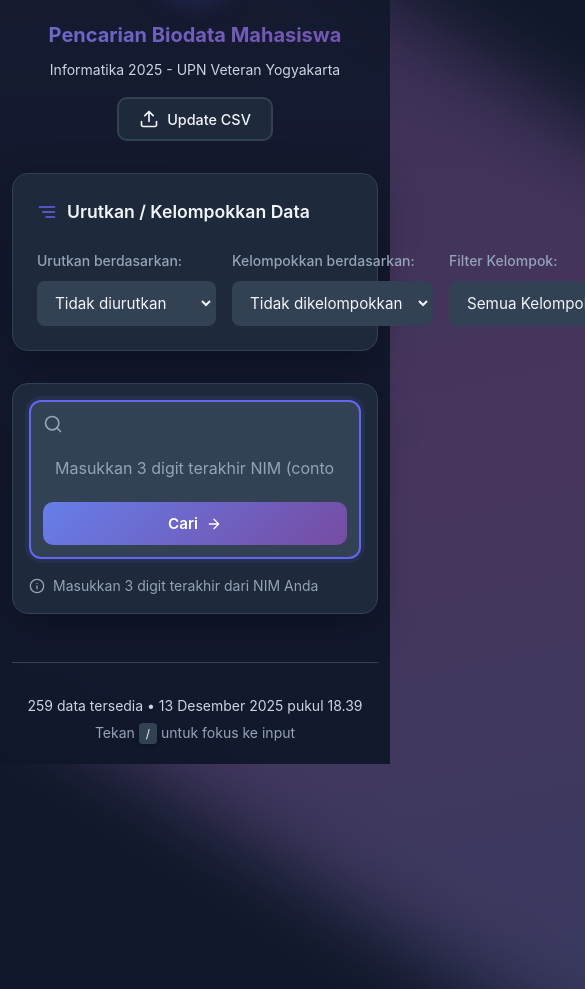
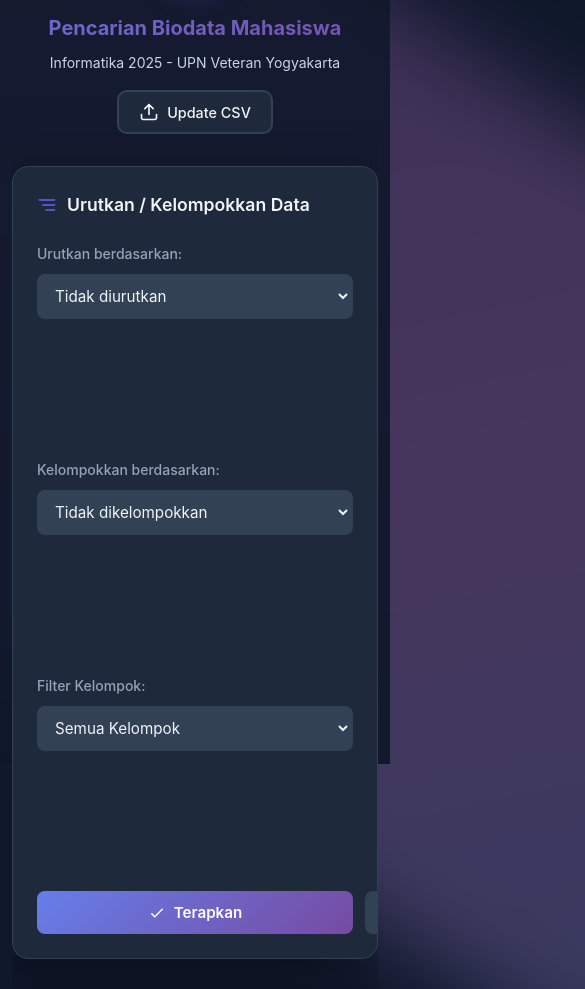
Before and after one commit to TheGreenJacket1/biodata-project-2025, a plain HTML site: page index.html in a window 390 px wide. Shown: the part 80-1069 px from the top of the page, 585 px wide, since content can reach past the window. Before the commit the page ends 844 px from the top, so only its background shows below. Drawn offline with Linux system fonts and the light colour scheme.

Commit message:
Add files via upload
Debug

```diff
--- a/index.html
+++ b/index.html
@@ -187,6 +187,7 @@
                 <option value="all">Semua Kelompok</option>
               </select>
             </div>
+            <div class="sort-group-button-group">
               <button
                 id="applySortGroupBtn"
                 class="apply-btn"
@@ -235,6 +236,7 @@
                 </svg>
                 Reset
               </button>
+            </div>
           </div>
         </div>
         <div id="sortedDataDisplay" class="sorted-data-display hidden"></div>
--- a/style.css
+++ b/style.css
@@ -104,8 +104,9 @@ body::after {
 
 .container {
   width: 100%;
-  max-width: 800px;
+  max-width: 900px;
   margin: 0 auto;
+  overflow-x: hidden;
 }
 
 /* Skip Link */
@@ -788,16 +789,49 @@ body::after {
 }
 
 /* Responsive - Sort/Group */
+@media (max-width: 1024px) {
+  .sort-group-controls {
+    flex-wrap: wrap;
+  }
+
+  .sort-group-controls .control-group {
+    flex: 1 1 180px;
+    min-width: 140px;
+  }
+
+  .sort-group-controls .apply-btn,
+  .sort-group-controls .reset-btn {
+    flex: 1 1 auto;
+    justify-content: center;
+  }
+}
+
 @media (max-width: 768px) {
   .sort-group-controls {
-    grid-template-columns: 1fr;
+    flex-direction: column;
     gap: 1rem;
   }
 
-  .apply-btn,
-  .reset-btn {
+  .sort-group-controls .control-group {
+    flex: 1 1 100%;
+    width: 100%;
+  }
+
+  .sort-group-controls .apply-btn,
+  .sort-group-controls .reset-btn {
     width: 100%;
     justify-content: center;
+  }
+
+  .sort-group-button-group {
+    display: flex;
+    gap: 0.75rem;
+    width: 100%;
+  }
+
+  .sort-group-button-group .apply-btn,
+  .sort-group-button-group .reset-btn {
+    flex: 1;
   }
 
   .search-section.sticky {
@@ -816,11 +850,6 @@ body::after {
 
   .detail-card {
     grid-template-columns: 1fr;
-  }
-
-  .apply-btn {
-    width: 100%;
-    justify-content: center;
   }
 
   .group-content {
@@ -1096,10 +1125,26 @@ html {
 }
 
 .sort-group-controls {
-  display: grid;
-  grid-template-columns: 1fr 1fr 1fr auto auto;
+  display: flex;
+  flex-wrap: wrap;
   gap: 1rem;
-  align-items: end;
+  align-items: flex-end;
+}
+
+.sort-group-controls .control-group {
+  flex: 1 1 200px;
+  min-width: 150px;
+}
+
+.sort-group-controls .apply-btn,
+.sort-group-controls .reset-btn {
+  flex: 0 0 auto;
+}
+
+.sort-group-button-group {
+  display: flex;
+  gap: 0.75rem;
+  flex: 0 0 auto;
 }
 
 .control-group {
```
Lines whose indentation alone changed are shown as unchanged.
